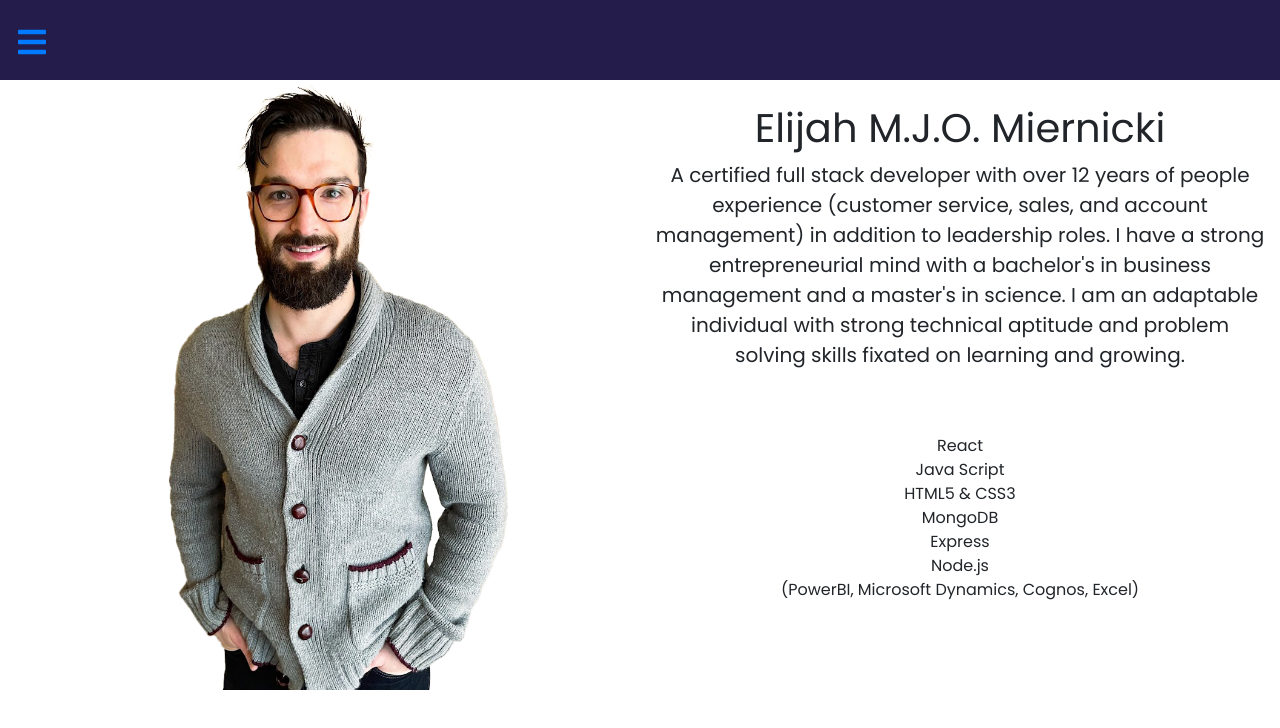
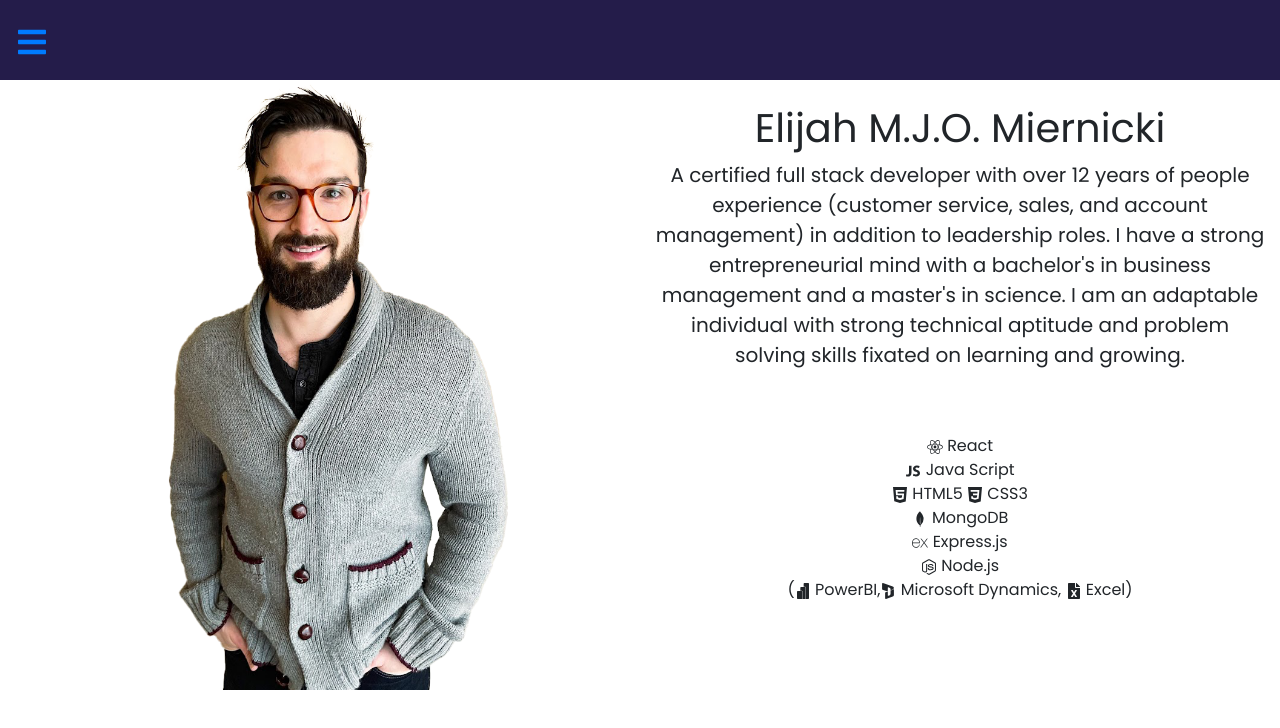
Before and after one commit to MiernickiElijah/Swash.v3, a React (Create React App) app in the folder my-app/: page / in a window 1280 px wide. Shown: the top 728 px of the page. Built offline with nearby package versions, Linux system fonts and the light colour scheme.

Commit message:
changed css for skill list items

```diff
--- a/my-app/src/pages/contact/style.css
+++ b/my-app/src/pages/contact/style.css
@@ -73,3 +73,10 @@ html {
   transition-duration: 0.5s;
   transform: translateX(-15px);
 }
+
+.aL:hover .skillIcon {
+  height: 30px;
+  color: var(--secondary);
+  transition-delay: 0.2s;
+  transition-duration: 0.5s;
+}
--- a/my-app/src/pages/home/index.js
+++ b/my-app/src/pages/home/index.js
@@ -1,5 +1,8 @@
 import Eli from './Eli2.png'
 import './style.css'
+import * as FareactIcons from "react-icons/fa";
+import * as IoreactIcons from "react-icons/io";
+import * as SireactIcons from "react-icons/si";
 
 function Home() {
     return (
@@ -13,14 +16,13 @@ function Home() {
                         I am an adaptable individual with strong technical aptitude and problem solving skills fixated on learning and growing.
                     </p>
                     <ol className='skillsList'>
-                        <li>React</li>
-                        <li>Java Script</li>
-                        <li>HTML5 & CSS3</li>
-                        <li>MongoDB</li>
-                        <li>Express</li>
-                        <li>Node.js</li>
-                        <li>(PowerBI, Microsoft Dynamics, Cognos, Excel)</li>
-                        <li video></li>
+                        <li className='aL'><FareactIcons.FaReact className='skillIcon' />  React</li>
+                        <li className='aL'><IoreactIcons.IoLogoJavascript className='skillIcon' />  Java Script</li>
+                        <li className='aL'><SireactIcons.SiHtml5 className='skillIcon' />  HTML5 <SireactIcons.SiCss3 className='skillIcon' />  CSS3</li>
+                        <li className='aL'><SireactIcons.SiMongodb className='skillIcon' />  MongoDB</li>
+                        <li className='aL'><SireactIcons.SiExpress className='skillIcon' />  Express.js</li>
+                        <li className='aL'><FareactIcons.FaNodeJs className='skillIcon' />  Node.js</li>
+                        <li className='aL'>(<SireactIcons.SiPowerbi className='skillIcon' />  PowerBI,<SireactIcons.SiDynamics365 className='skillIcon' />  Microsoft Dynamics, <FareactIcons.FaFileExcel className='skillIcon' />  Excel)</li>
                     </ol>
                 </article>
                 <article className="col-lg-6">
```
